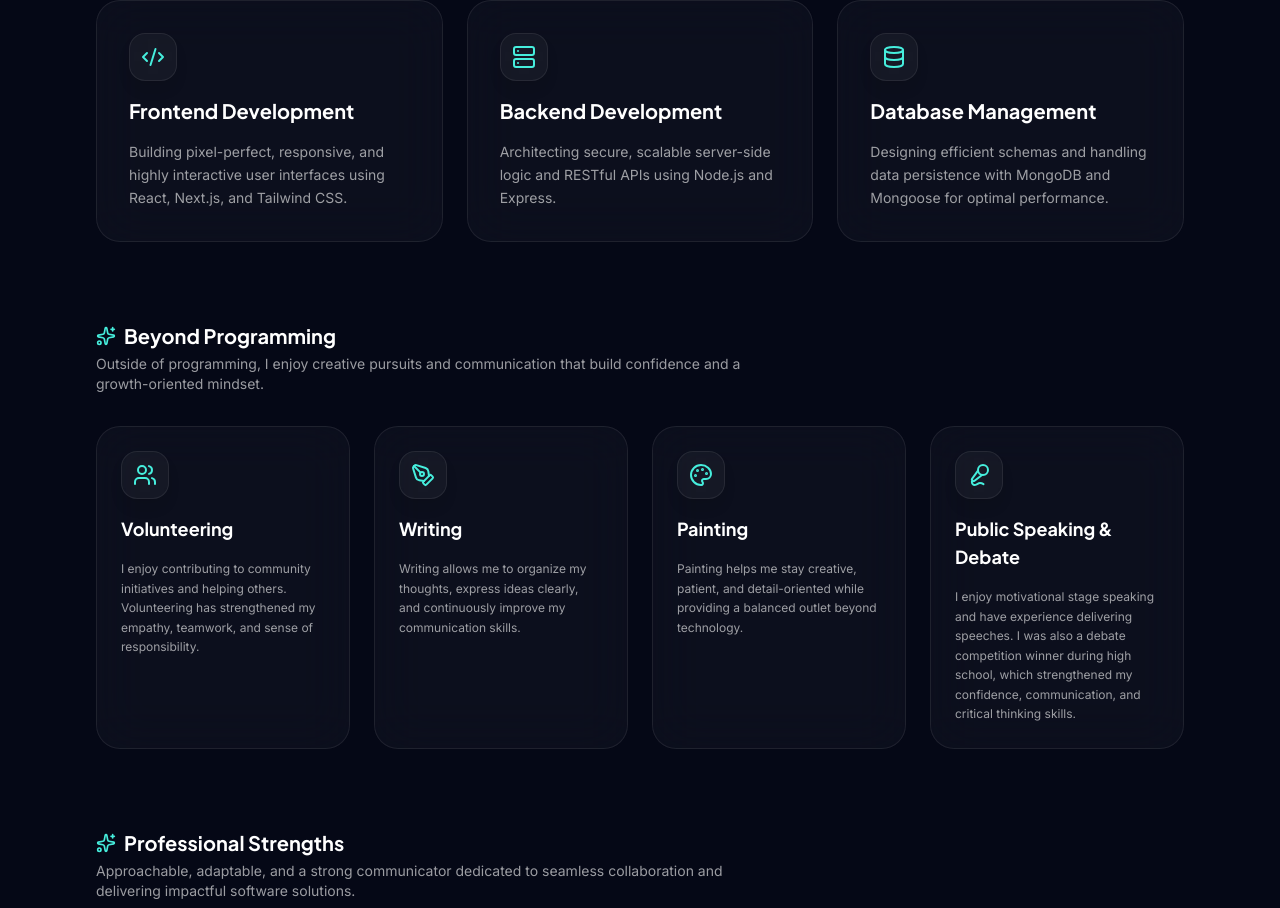
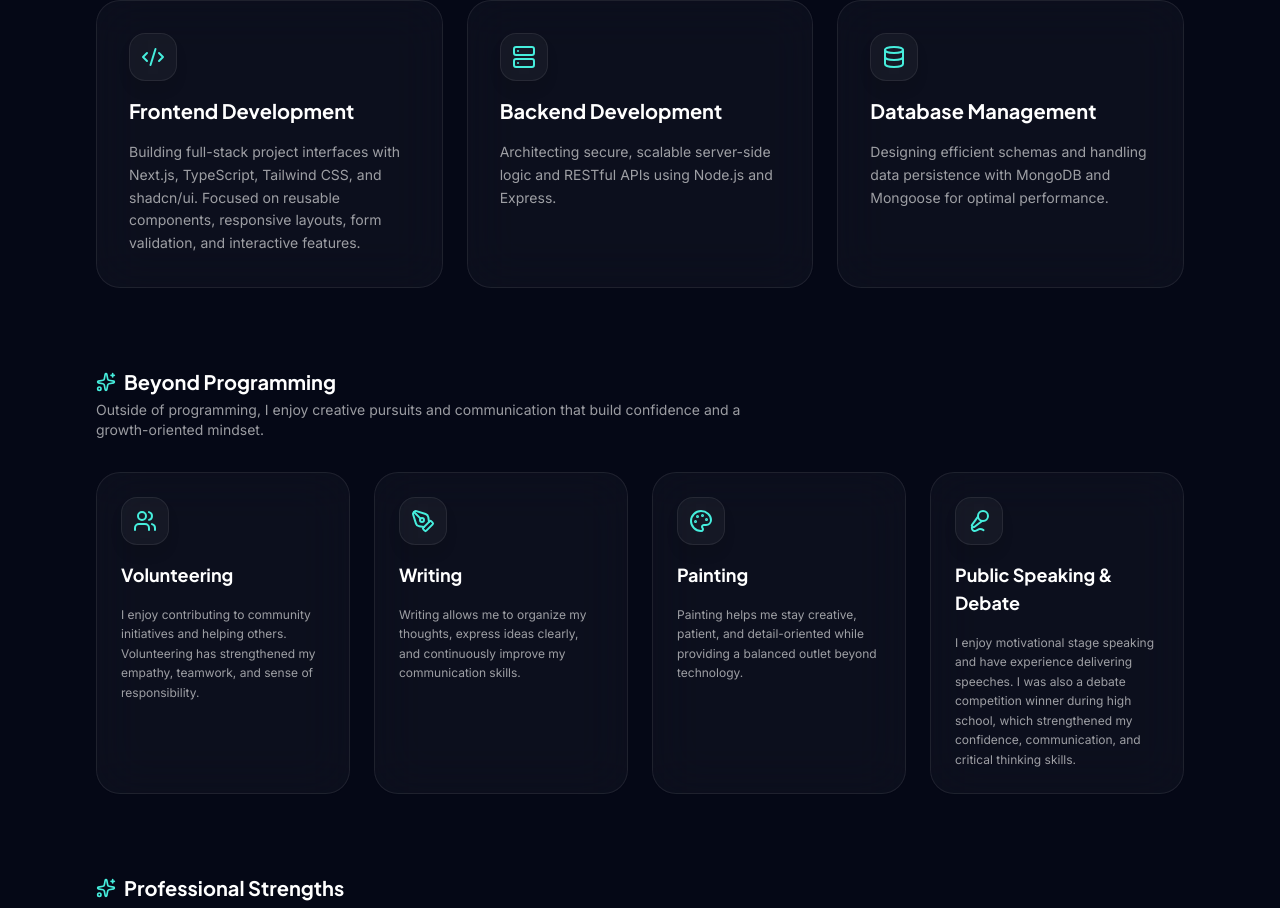
Before and after one commit to itzSumma/my-portfolio, a Next.js app: page / in a window 1280 px wide. Shown: the part 1967-2875 px from the top of the page. Built offline with nearby package versions, Linux system fonts and the light colour scheme.

Commit message:
feat(about): update Frontend Development in Core Expertise

```diff
--- a/src/components/About.js
+++ b/src/components/About.js
@@ -34,7 +34,7 @@ export default function About() {
       icon: <Code2 className="w-6 h-6 text-primary" />,
       title: "Frontend Development",
       description:
-        "Building pixel-perfect, responsive, and highly interactive user interfaces using React, Next.js, and Tailwind CSS.",
+        "Building full-stack project interfaces with Next.js, TypeScript, Tailwind CSS, and shadcn/ui. Focused on reusable components, responsive layouts, form validation, and interactive features.",
     },
     {
       icon: <Server className="w-6 h-6 text-primary" />,
```
